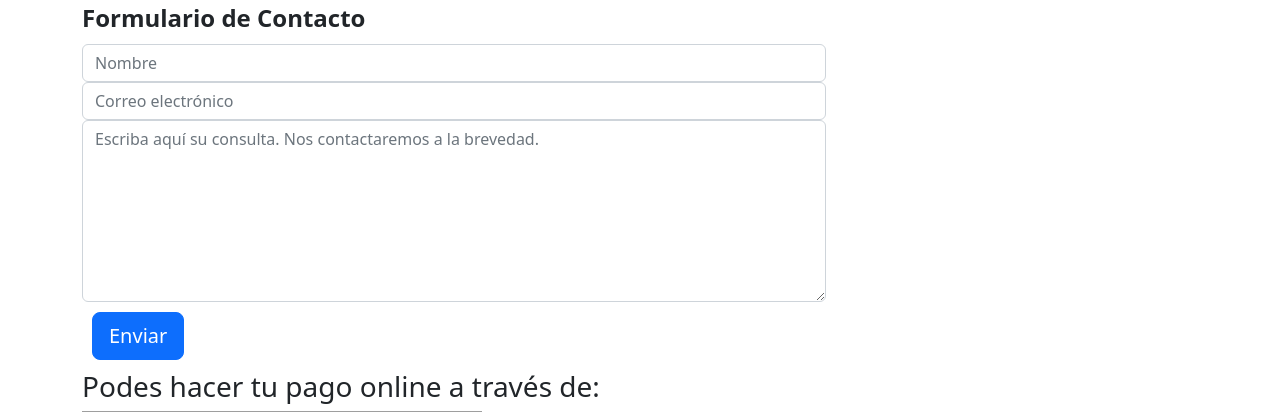
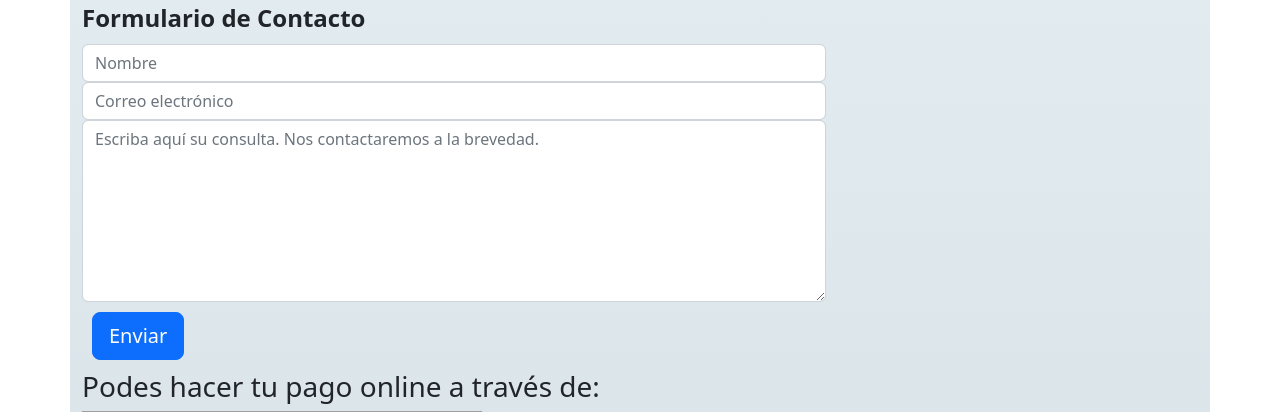
Before and after one commit to waltercamino/TP_Integrador-Progr-ISPC-2022, a Flask app: page /Contacto in a window 1280 px wide. Shown: the part 94-506 px from the top of the page. Run offline with Flask 2, Linux system fonts and the light colour scheme; grey boxes are pictures that could not be loaded.

Commit message:
Agrego estilo a contacto

```diff
--- a/static/style.css
+++ b/static/style.css
@@ -33,3 +33,11 @@ footer{
     font-size: 13px;
     margin:20px;
 }
+.contacto{
+
+    background-image: linear-gradient(to top, #cfd9df 0%, #e2ebf0 100%);
+}
+
+.listado{
+    background-image: linear-gradient(120deg, #fdfbfb 0%, #ebedee 100%);
+}
```
